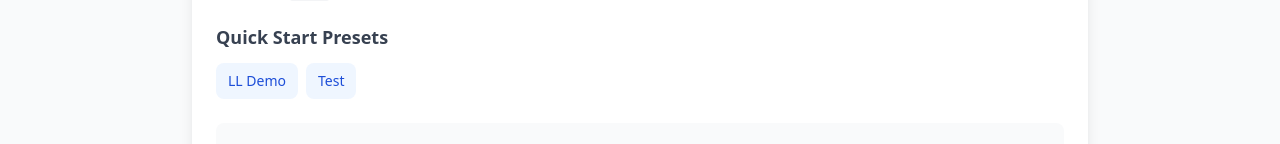
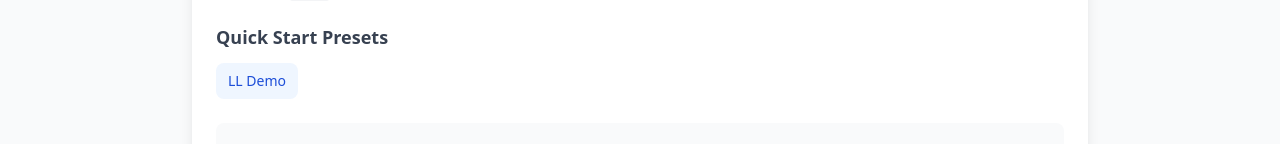
Before and after one commit to c-degni/algo-vis, a React (Create React App) app: page /linkedlist in a window 1280 px wide. Shown: the part 379-523 px from the top of the page. Built offline with nearby package versions, Linux system fonts and the light colour scheme.

Commit message:
Remove test preset, clear does not work

```diff
--- a/src/components/shared/StepBuilder.tsx
+++ b/src/components/shared/StepBuilder.tsx
@@ -81,33 +81,6 @@ const PRESET_SEQUENCES = {
                 { type: 'find', value: 10 },
                 { type: 'remove', value: 30 },
                 { type: 'remove', value: 10 }
-            ]
-        },
-        {
-            name: 'Test',
-            operations: [
-                { type: 'insert', value: 10 },
-                { type: 'insert', value: 20 },
-                { type: 'insert', value: 30 },
-                { type: 'insert', value: 10 },
-                { type: 'insert', value: 20 },
-                { type: 'insert', value: 30 },
-                { type: 'insert', value: 10 },
-                { type: 'insert', value: 20 },
-                { type: 'insert', value: 30 },
-                { type: 'insert', value: 10 },
-                { type: 'insert', value: 20 },
-                { type: 'insert', value: 30 },
-                { type: 'insert', value: 10 },
-                { type: 'insert', value: 20 },
-                { type: 'insert', value: 30 },
-                { type: 'insert', value: 10 },
-                { type: 'insert', value: 20 },
-                { type: 'insert', value: 30 },
-                { type: 'insert', value: 10 },
-                { type: 'insert', value: 20 },
-                { type: 'remove', value: 30 },
-                { type: 'remove', value: 30 }
             ]
         }
     ]
```
